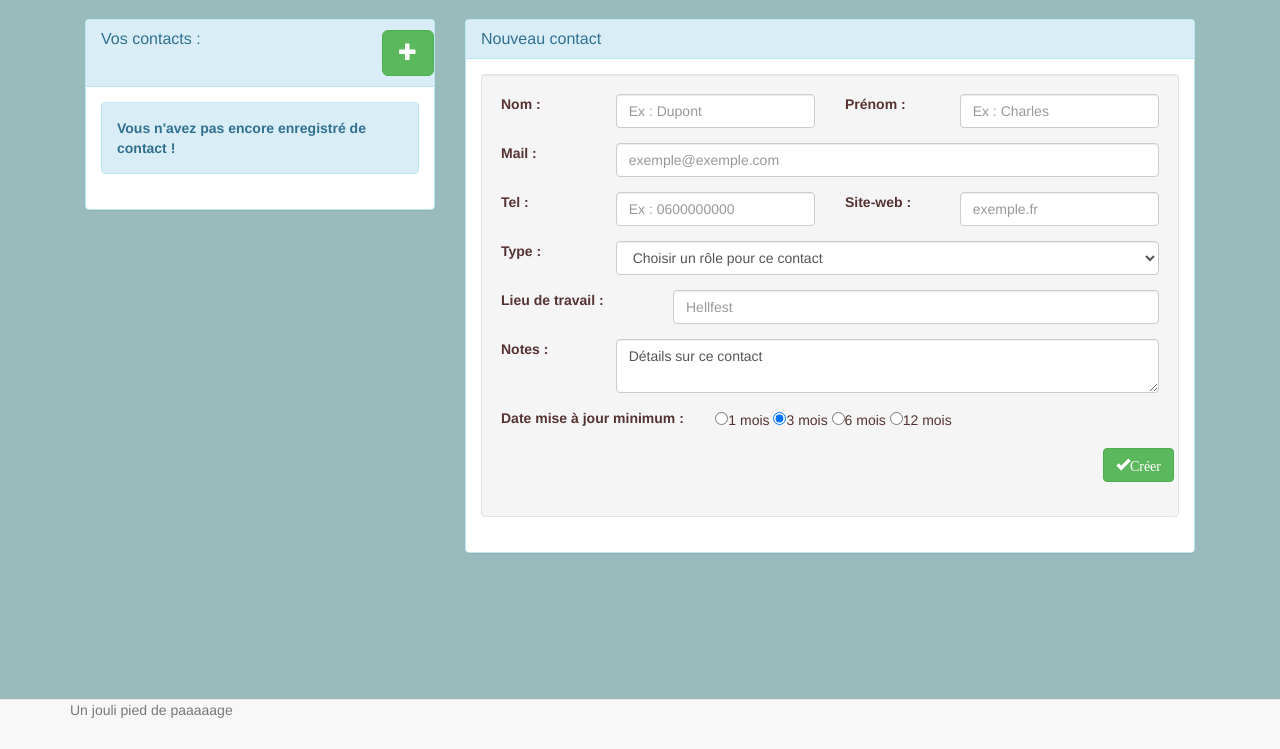
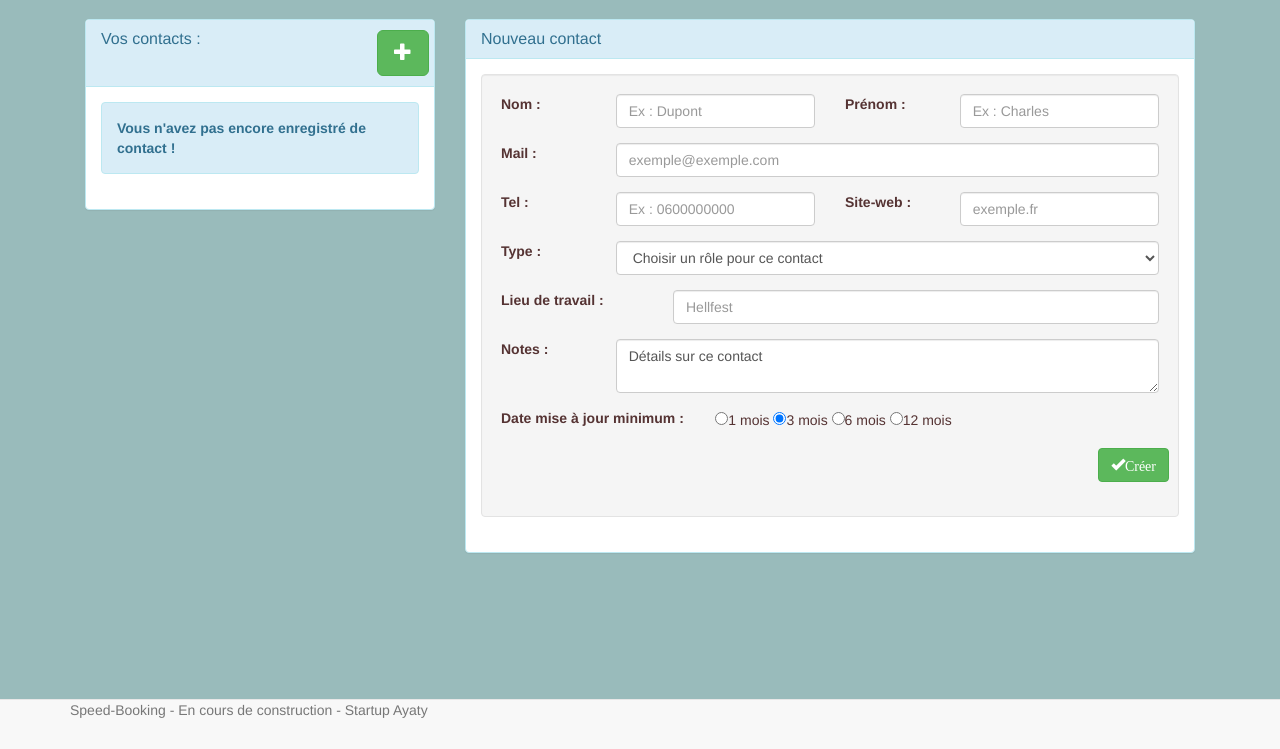
Before and after one commit to Projet-booking-IUT2/speed-booking, a PHP site: page /Views/view.interne.contacts.php in a window 1280 px wide. Shown: the part 51-800 px from the top of the page. Run offline with PHP 8.4, Linux system fonts and the light colour scheme.

Commit message:
maj aside contacts

```diff
--- a/Speedbooking/Views/index.css
+++ b/Speedbooking/Views/index.css
@@ -1,5 +1,8 @@
-  body {
+body {
     padding-top: 70px; /* Pour que les éléments ne disparaissent pas sous la barre de menu*/
     color: #533;
     background-color: #9bb
     }
+.boutonPlus {
+   margin-right:5px;
+}
--- a/Speedbooking/Views/view.externe.header.php
+++ b/Speedbooking/Views/view.externe.header.php
@@ -29,7 +29,7 @@ Il y a une astuce en javascript pour le faire mais j'ai pas le temps tout de sui
       <link rel="icon" href="../../favicon.ico">
       <!-- Bootstrap -->
       <link href="../Views/bootstrap/css/bootstrap.css" rel="stylesheet">
-      <link href="index.css" rel="stylesheet">
+      <link href="../Views/index.css" rel="stylesheet">
       <title>Nom de l'agence de Booking</title>
     </head>
     <body>
--- a/Speedbooking/Views/view.interne.contactNouveau.php
+++ b/Speedbooking/Views/view.interne.contactNouveau.php
@@ -61,7 +61,7 @@ Améliorations :
                       <input type="radio" name ="c_dureeMAJ" value="12_month">12 mois
                 </div>
                 <div class="form-group row">
-                      <button type="submit" class="btn btn-success pull-right"><span class="glyphicon glyphicon-ok">Créer</span></button>
+                      <button type="submit" class="btn btn-success pull-right boutonPlus"><span class="glyphicon glyphicon-ok">Créer</span></button>
                 </div>
       </form>
     </div><!--panel body-->
--- a/Speedbooking/Views/view.interne.contacts.aside.php
+++ b/Speedbooking/Views/view.interne.contacts.aside.php
@@ -29,11 +29,11 @@ Améliorations :
     <div class="panel-heading">
       <div class="row">
           <h3 class="panel-title col-md-8">Vos contacts :</h3>
-          <a href="#" class="btn btn-lg btn-success pull-right "><span class="glyphicon glyphicon-plus"></span></a>
+          <a href="#" class="btn btn-lg btn-success pull-right boutonPlus"><span class="glyphicon glyphicon-plus"></span></a>
       </div>
     </div>
     <div class="panel-body">
-        <ul class="list-group">
+        <ul class="list-group list-unstyled">
         <?php
           if (!isset($data['AllContacts'])) {
             echo "
@@ -51,6 +51,6 @@ Améliorations :
           }
          ?>
         </ul>
-    </div>
-  </div>
-</div>
+    </div><!--panel body-->
+  </div><!--panel info-->
+</div><!--col md 4-->
--- a/Speedbooking/Views/view.interne.footer.php
+++ b/Speedbooking/Views/view.interne.footer.php
@@ -10,7 +10,7 @@ Améliorations :
 -->
     <footer class="navbar navbar-default navbar-fixed-bottom">
       <div class="container">
-       <p class="text-muted">Un jouli pied de paaaaage</p>
+              <p class="text-muted">Speed-Booking - En cours de construction - Startup Ayaty</p>
      </div>
     </footer>
   </div><!--container-->
```
